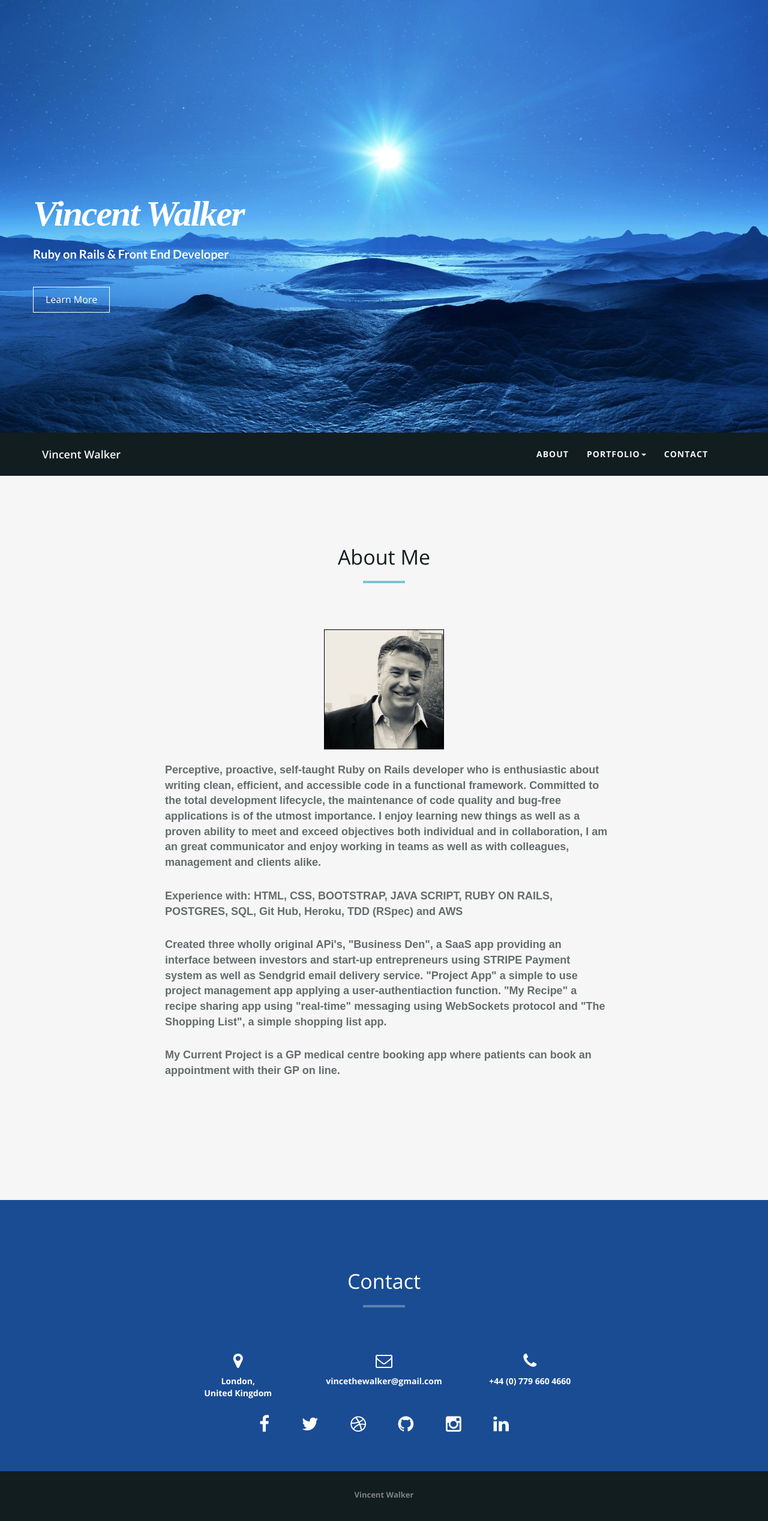
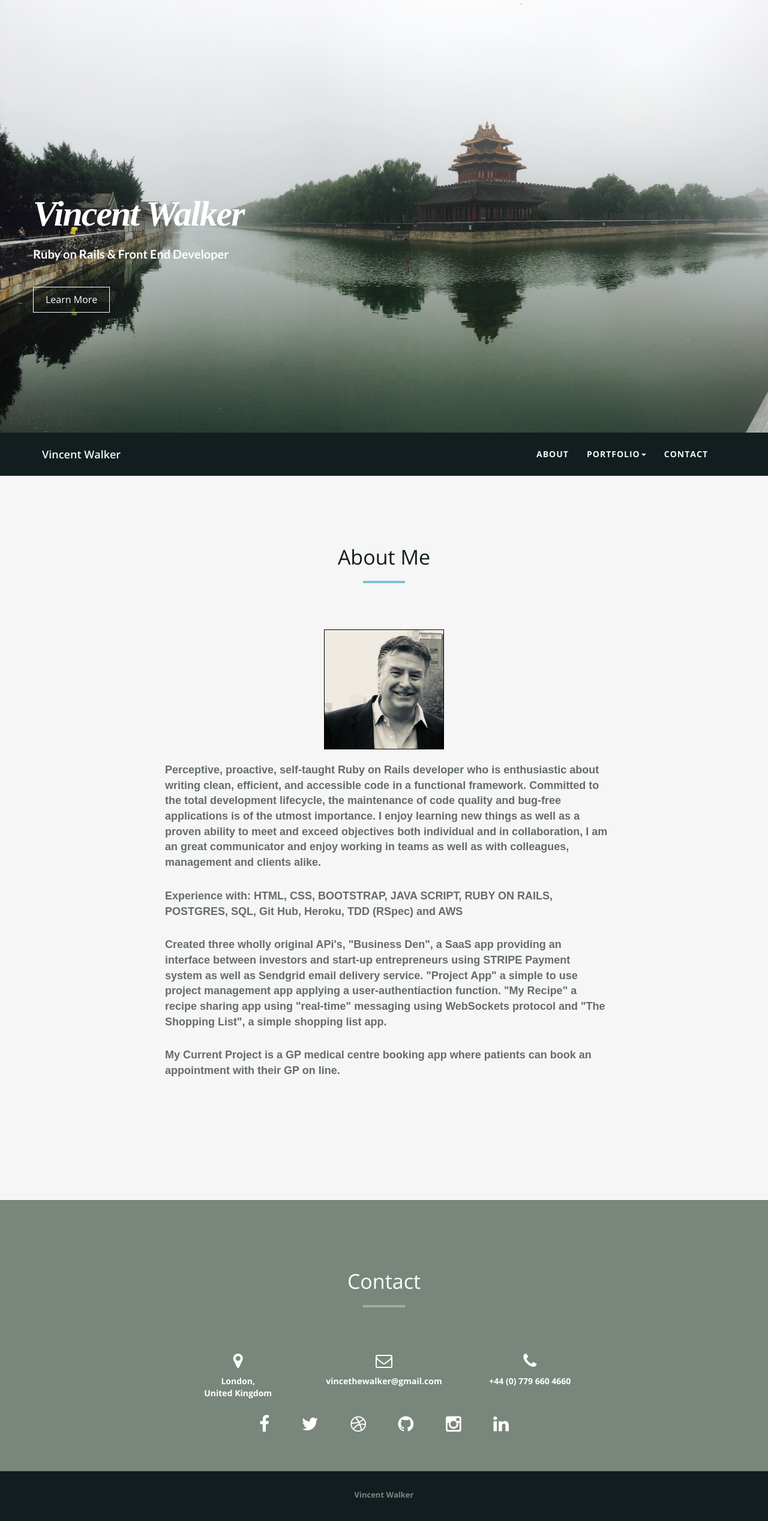
Before and after one commit to vincethewalker1961/vincethewalker, a PHP site: page / in a window 1280 px wide. Shown: the whole page at 60% size. Run offline with PHP 8.4, Linux system fonts and the light colour scheme; some libraries are stand-ins or nearby versions.

Commit message:
Updated front page image and color scheme

```diff
--- a/css/style.css
+++ b/css/style.css
@@ -531,7 +531,7 @@ ol.type li a:hover {
 #contact {
 	padding: 100px 0 40px 0;
 	color: #FFFFFF;
-	background: #1A4C93;
+	background: #79867B;
 }
 #contact h2 {
 	color: #fff;
```
Also changed, not shown: img/intro-bg.jpg.
